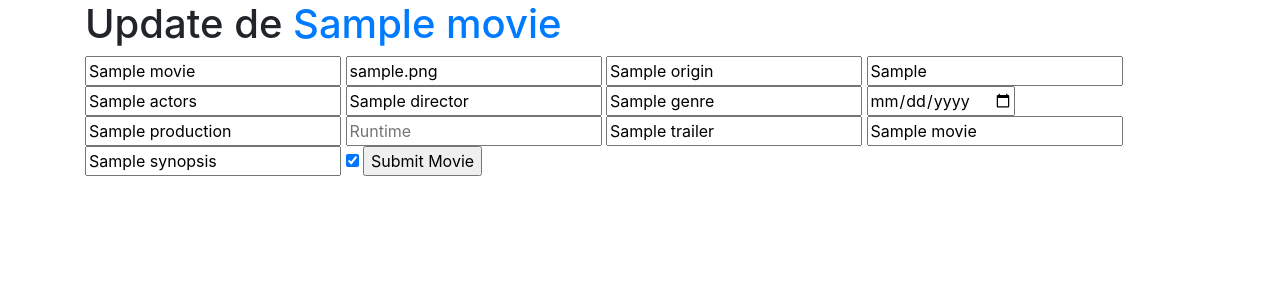
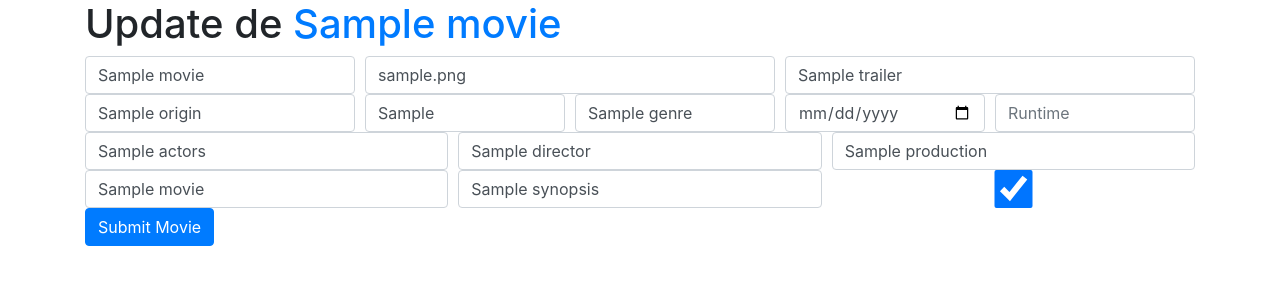
Before and after one commit to AcesTV/DEVFlix, a PHP site: template templates/Movie/updateMovie.html.twig in a window 1280 px wide. Shown: the part 56-356 px from the top of the page. Run offline with PHP 8.4, Linux system fonts and the light colour scheme; the template is opened without the code that fills it: most values are stand-ins (such as "Sample title", 1, 10 or a date in 2020); style sheets or scripts are compiled from the project's sources; some libraries are stand-ins or nearby versions.

Commit message:
Change UpdateMovie style

```diff
--- a/templates/Movie/updateMovie.html.twig
+++ b/templates/Movie/updateMovie.html.twig
@@ -9,22 +9,66 @@
 {% block body %}
     <h1>Update de <a href="?controller=movie&action=showonemovie&param={{ movie.ID_MOVIE }}">{{ movie.NAME }}</a></h1>
 
-    <form name="addMovie" method="post" action="?controller=Movie&action=UpdateMovie&param={{ movie.ID_MOVIE }}">
-        <input id="Name" type="text" name="Name" placeholder="Name" value="{{ movie.NAME }}" required>
-        <input id="Poster" type="text" name="Poster" placeholder="Link Poster" value="{{ movie.POSTER }}" required>
-        <input id="Origin" type="text" name="Origin" placeholder="Origin" value="{{ movie.ORIGIN }}">
-        <input id="VO" type="text" name="VO" placeholder="VO" value="{{ movie.VO }}">
-        <input id="Actors" type="text" name="Actors" placeholder="Actors" value="{{ movie.ACTORS }}">
-        <input id="Director" type="text" name="Director" placeholder="Director" value="{{ movie.DIRECTOR }}">
-        <input id="Genre" type="text" name="Genre" placeholder="Genre" value="{{ movie.GENRE }}">
-        <input id="ReleaseDate" type="date" name="ReleaseDate" placeholder="ReleaseDate" value="{{ movie.RELEASE_DATE }}">
-        <input id="Production" type="text" name="Production" placeholder="Production" value="{{ movie.PRODUCTION }}">
-        <input id="Runtime" type="number" name="Runtime" placeholder="Runtime" value="{{ movie.RUNTIME }}" required>
-        <input id="Trailer" type="text" name="Trailer" placeholder="Link Trailer" value="{{ movie.TRAILER }}">
-        <input id="Nomination" type="text" name="Nomination" placeholder="Nomination" value="{{ movie.NOMINATION }}">
-        <input id="Synopsis" type="text" name="Synopsis" placeholder="Synopsis" value="{{ movie.SYNOPSIS }}" required>
-        <input id="DVD" type="checkbox" name="DVD" value="oui"{% if movie.DVD %} checked {% endif %}>
+    <form name="updateMovie" method="post" action="?controller=Movie&action=UpdateMovie&param={{ movie.ID_MOVIE }}">
+        <div class="form-row">
+            <div class="col-3">
+                <input class="form-control" id="Name" type="text" name="Name" placeholder="Name" value="{{ movie.NAME }}" required>
+            </div>
+            <div class="col">
+                <input class="form-control" id="Poster" type="text" name="Poster" placeholder="Link Poster" value="{{ movie.POSTER }}" required>
+            </div>
+            <div class="col">
+                <input class="form-control" id="Trailer" type="text" name="Trailer" placeholder="Link Trailer" value="{{ movie.TRAILER }}">
+            </div>
+        </div>
 
-        <input type="submit" value="Submit Movie">
+        <div class="form-row">
+            <div class="col-3">
+                <input class="form-control" id="Origin" type="text" name="Origin" placeholder="Origin" value="{{ movie.ORIGIN }}">
+            </div>
+            <div class="col">
+                <input class="form-control" id="VO" type="text" name="VO" placeholder="VO" value="{{ movie.VO }}">
+            </div>
+            <div class="col">
+                <input class="form-control" id="Genre" type="text" name="Genre" placeholder="Genre" value="{{ movie.GENRE }}">
+            </div>
+            <div class="col">
+                <input class="form-control" id="ReleaseDate" type="date" name="ReleaseDate" placeholder="ReleaseDate" value="{{ movie.RELEASE_DATE }}">
+            </div>
+            <div class="col">
+                <input class="form-control" id="Runtime" type="number" name="Runtime" placeholder="Runtime" value="{{ movie.RUNTIME }}" required>
+            </div>
+        </div>
+
+        <div class="form-row">
+            <div class="col">
+                <input class="form-control" id="Actors" type="text" name="Actors" placeholder="Actors" value="{{ movie.ACTORS }}">
+            </div>
+            <div class="col">
+                <input class="form-control" id="Director" type="text" name="Director" placeholder="Director" value="{{ movie.DIRECTOR }}">
+            </div>
+            <div class="col">
+                <input class="form-control" id="Production" type="text" name="Production" placeholder="Production" value="{{ movie.PRODUCTION }}">
+            </div>
+        </div>
+
+        <div class="form-row">
+            <div class="col">
+                <input class="form-control" id="Nomination" type="text" name="Nomination" placeholder="Nomination" value="{{ movie.NOMINATION }}">
+            </div>
+            <div class="col">
+                <input class="form-control" id="Synopsis" type="text" name="Synopsis" placeholder="Synopsis" value="{{ movie.SYNOPSIS }}" required>
+            </div>
+            <div class="col">
+                <input class="form-control" id="DVD" type="checkbox" name="DVD" value="oui"{% if movie.DVD %} checked {% endif %}>
+            </div>
+        </div>
+
+        <div class="form-row">
+            <div class="col">
+                <button class="btn btn-primary mb-2" type="submit">Submit Movie</button>
+            </div>
+        </div>
+
     </form>
 {% endblock %}
```
